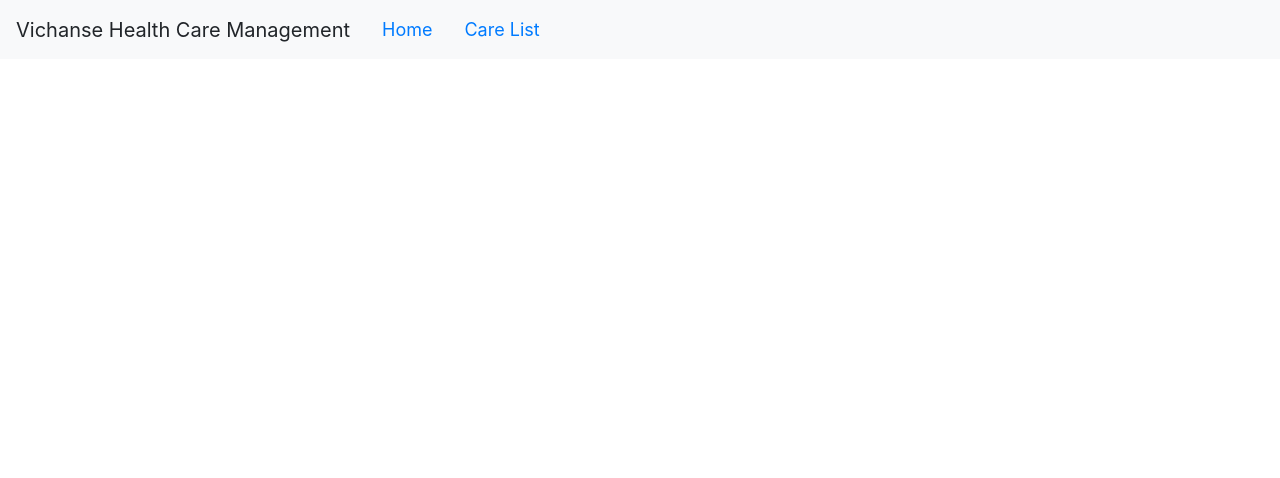
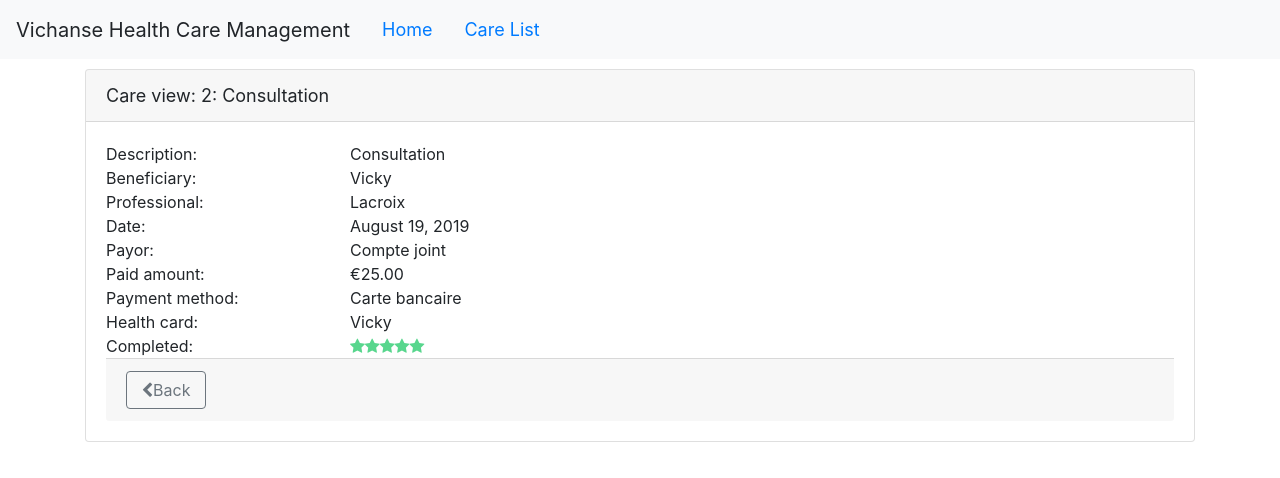
Before and after one commit to vichanse/HCM, an Angular app: page /cares/2 in a window 1280 px wide. Shown: the top 478 px of the page. Built offline with nearby package versions, Linux system fonts and the light colour scheme.

Commit message:
Navigation and Routing Additional Techniques

```diff
--- a/src/app/app.module.ts
+++ b/src/app/app.module.ts
@@ -1,3 +1,4 @@
+import { CareDetailGuard } from './cares/care-detail.guard';
 import { BrowserModule } from '@angular/platform-browser';
 import { NgModule } from '@angular/core';
 import { FormsModule } from '@angular/forms';
@@ -25,7 +26,11 @@ import { CareDetailComponent } from './cares/care-detail.component';
     HttpClientModule,
     RouterModule.forRoot([
       { path: 'cares', component: CareListComponent },
-      { path: 'cares/:id', component: CareDetailComponent },
+      {
+        path: 'cares/:id',
+        canActivate: [CareDetailGuard],
+        component: CareDetailComponent
+      },
       { path: 'welcome', component: WelcomeComponent },
       { path: '', redirectTo: 'welcome', pathMatch: 'full' },
       { path: '**', redirectTo: 'welcome', pathMatch: 'full' }
--- a/src/app/cares/care-detail.component.html
+++ b/src/app/cares/care-detail.component.html
@@ -2,4 +2,59 @@
     <div class='card-header'>
         {{pageTitle + ': ' + care.description}}
     </div>
+
+    <div class='card-body'>
+        <div class='row'>
+            <div class='col-md-8'>
+                <div class='row'>
+                    <div class='col-md-4'>Description:</div>
+                    <div class='col-md-8'>{{care.description}}</div>
+                </div>
+                <div class='row'>
+                    <div class='col-md-4'>Beneficiary:</div>
+                    <div class='col-md-8'>{{care.beneficiary }}</div>
+                </div>
+                <div class='row'>
+                    <div class='col-md-4'>Professional:</div>
+                    <div class='col-md-8'>{{care.professional}}</div>
+                </div>
+                <div class='row'>
+                    <div class='col-md-4'>Date:</div>
+                    <div class='col-md-8'>{{care.date}}</div>
+                </div>
+                <div class='row'>
+                    <div class='col-md-4'>Payor:</div>
+                    <div class='col-md-8'>{{care.payor}}</div>
+                </div>
+                <div class='row'>
+                    <div class='col-md-4'>Paid amount:</div>
+                    <div class='col-md-8'>{{care.paidAmount|currency:'EUR':'symbol'}}</div>
+                </div>
+                <div class='row'>
+                    <div class='col-md-4'>Payment method:</div>
+                    <div class='col-md-8'>{{care.paymentMethod}}</div>
+                </div>
+
+                <div class='row'>
+                    <div class='col-md-4'>Health card:</div>
+                    <div class='col-md-8'>{{care.healthCard}}</div>
+                </div>
+
+                <div class='row'>
+                    <div class='col-md-4'>Completed:</div>
+                    <div class='col-md-8'>
+                    <cm-star [rating]='care.completed'>
+                    </cm-star>
+                </div>
+            </div>
+        </div>
+    </div>
+
+    <div class='card-footer'>
+        <button class='btn btn-outline-secondary'
+            (click)='onBack()'
+            style='width:80px'>
+            <i class='fa fa-chevron-left'></i>Back
+        </button>
+    </div>
 </div>
--- a/src/app/cares/care-detail.component.ts
+++ b/src/app/cares/care-detail.component.ts
@@ -1,4 +1,5 @@
 import { Component, OnInit } from '@angular/core';
+import { ActivatedRoute, Router } from '@angular/router';
 import { ICare } from './care';
 
 @Component({
@@ -7,11 +8,31 @@ import { ICare } from './care';
   styleUrls: ['./care-detail.component.css']
 })
 export class CareDetailComponent implements OnInit {
-  pagetTitle: string = 'Care view';
+  pageTitle: string = 'Care view';
   care: ICare;
-  constructor() { }
+  constructor(private route: ActivatedRoute, private router: Router) { }
 
   ngOnInit() {
+    let id = +this.route.snapshot.paramMap.get('id');
+    console.log(id);
+    this.pageTitle += `: ${id}`;
+    this.care = {
+      "id": id,
+      "description": "Consultation",
+      "beneficiary": "Vicky",
+      "professional": "Lacroix",
+      "date": "August 19, 2019",
+      "payor": "Compte joint",
+      "paidAmount": 25,
+      "paymentMethod": "Carte bancaire",
+      "healthCard": "Vicky",
+      "completed": 1
+    };
+  }
+
+  onBack(): void {
+    this.router.navigate(['/cares']);
+
   }
 
 }
--- /dev/null
+++ b/src/app/cares/care-detail.guard.ts
@@ -0,0 +1,27 @@
+import { Injectable } from '@angular/core';
+import { CanActivate, ActivatedRouteSnapshot, RouterStateSnapshot, UrlTree, Router } from '@angular/router';
+import { Observable } from 'rxjs';
+
+@Injectable({
+  providedIn: 'root'
+})
+export class CareDetailGuard implements CanActivate {
+
+  constructor(private router: Router) {
+
+  }
+  canActivate(
+    next: ActivatedRouteSnapshot,
+    state: RouterStateSnapshot): Observable<boolean | UrlTree> | Promise<boolean | UrlTree> | boolean | UrlTree {
+
+    let id = +next.url[1].path;
+
+    if(isNaN(id) || id < 1 ) {
+      alert('Invalid care id');
+      this.router.navigate(['/cares']);
+      return false;
+    }
+    return true;
+  }
+
+}
--- a/src/app/cares/care-list.component.html
+++ b/src/app/cares/care-list.component.html
@@ -17,27 +17,23 @@
         <table class='table' *ngIf='cares && cares.length'>
             <thead>
                 <tr>
+                    <th></th>
                     <th>Date</th>
                     <th>Description</th>
                     <th>Beneficiary</th>
-                    <th>Professional</th>
-                    <th>Payor</th>
                     <th>Paid amount</th>
-                    <th>Payment Method</th>
-                    <th>Health Card</th>
                     <th>Completed</th>
                 </tr>
             </thead>
             <tbody>
                 <tr *ngFor='let care of filteredCares'>
+                    <td><a [routerLink]="['/cares', care.id]">
+                        <i class="fa fa-edit"></i>
+                    </a></td>
                     <td>{{care.date}}</td>
                     <td>{{care.description}}</td>
                     <td>{{care.beneficiary}}</td>
-                    <td>{{care.professional}}</td>
-                    <td>{{care.payor}}</td>
                     <td>{{care.paidAmount | currency:'EUR'}}</td>
-                    <td>{{care.paymentMethod}}</td>
-                    <td>{{care.healthCard}}</td>
                     <td><cm-star [rating]='care.completed'></cm-star></td>
                 </tr>
             </tbody>
```
Also changed, not shown: 1 other file (tests, documents, lock files or other folders).
